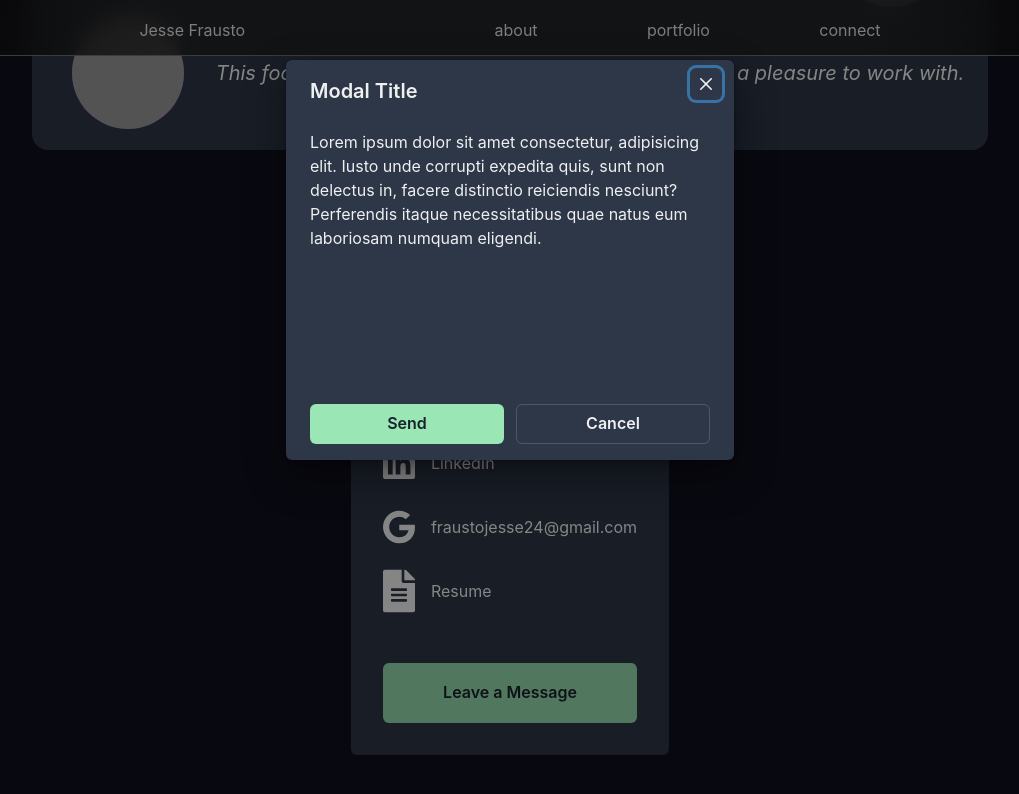
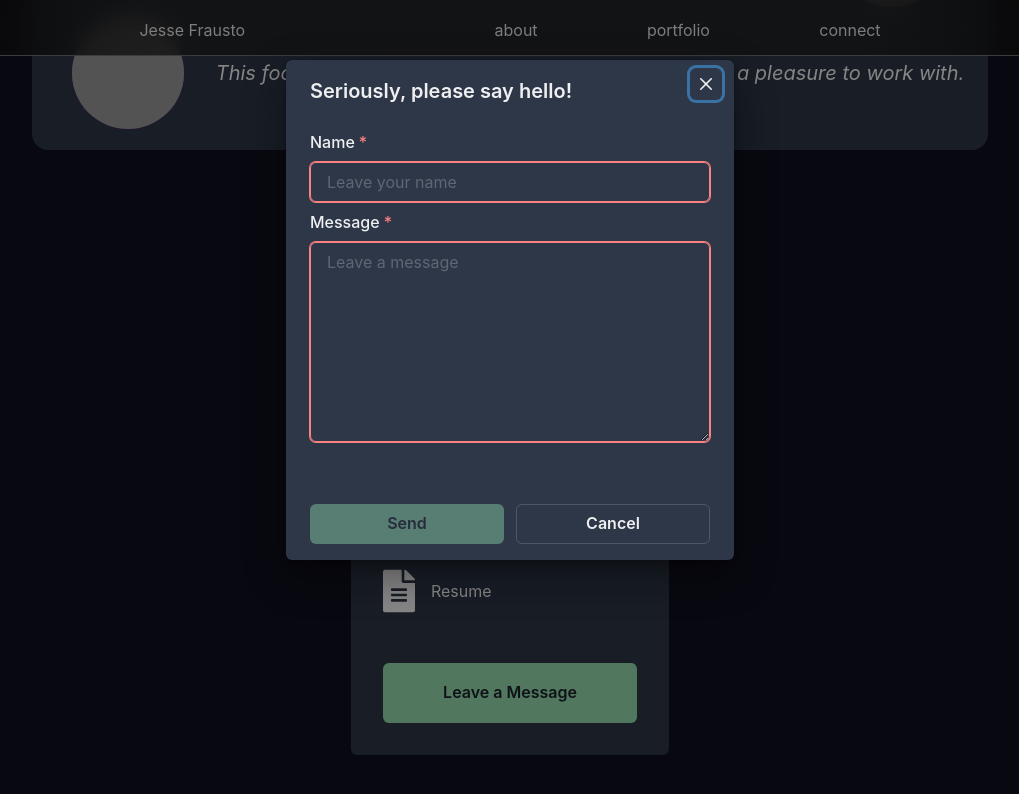
Before and after one commit to jfrausto/next-portfolio, a Next.js app: page / in a window 1280 px wide. Both pictures are taken after a click on the button "Leave a Message". Shown: the part 4833-5627 px from the top of the page, without its empty margins (130-1149 px from the left). Built offline with nearby package versions, Linux system fonts and the light colour scheme; grey boxes are pictures that could not be loaded.

Commit message:
create message form, form validation

```diff
--- /dev/null
+++ b/src/components/MessageForm.tsx
@@ -0,0 +1,97 @@
+import React, {useState, useEffect} from 'react';
+import {
+  FormControl,
+  FormLabel,
+  FormErrorMessage,
+  FormHelperText,
+  VStack,
+  Input,
+  Textarea,
+  ScaleFade,
+  useDisclosure,
+  Text
+} from '@chakra-ui/react';
+// import type HTMLTextAreaElement from 'typescript'
+
+interface MessageFormProps {
+  setValidSend: React.Dispatch<React.SetStateAction<boolean>>
+}
+
+export const MessageForm: React.FC<MessageFormProps> = ({setValidSend}) => {
+
+  const [nameVal, setNameVal] = useState<string>("");
+  const [msgVal, setMsgVal] = useState<string>("");
+  const { isOpen, onOpen, onToggle } = useDisclosure();
+
+
+  useEffect(() => {
+    if((nameVal.length <= 0) ||
+    (msgVal.length <= 0 || msgVal.length >= 320)
+    ) setValidSend(false);
+    else setValidSend(true);
+    return () => {
+
+    }
+  }, [nameVal, msgVal])
+
+  useEffect(() => {
+
+    if(msgVal.length!==0) onToggle();
+    return () => {
+      onOpen();
+    }
+  }, [msgVal.length===320])
+
+  const handleTextareaChange = (e: React.FormEvent<HTMLTextAreaElement>) => {
+    const textarea = e.target as HTMLTextAreaElement;
+    const taVal = textarea.value;
+    setMsgVal(taVal);
+  };
+  const handleNameChange = (e: React.FormEvent<HTMLInputElement>) => {
+    const nameInput = e.target as HTMLTextAreaElement;
+    const niVal = nameInput.value;
+    setNameVal(niVal);
+  };
+
+  return (
+    <>
+      <VStack>
+        <FormControl isRequired
+          isInvalid={nameVal.length <= 0 || nameVal.length > 30 }
+        >
+          <FormLabel htmlFor='name'>Name</FormLabel>
+          <Input
+            id='name'
+            placeholder='Leave your name'
+            value={nameVal}
+            onChange={handleNameChange}
+            maxLength={30}
+          />
+        </FormControl>
+        <FormControl isRequired
+        >
+          <FormLabel htmlFor="message">Message</FormLabel>
+          <Textarea
+            maxLength={320}
+            value={msgVal}
+            placeholder='Leave a message'
+            onChange={handleTextareaChange}
+            isInvalid={msgVal.length <= 0 || msgVal.length >= 320 }
+            h={"200px"}
+          />
+
+            <ScaleFade
+              initialScale={0.9}
+              in={isOpen}
+            >
+              <Text
+                mt={1}
+                color={"red.300"}>
+                Message too long!
+              </Text>
+            </ScaleFade>
+        </FormControl>
+      </VStack>
+    </>
+  )
+}
--- a/src/components/MessageModal.tsx
+++ b/src/components/MessageModal.tsx
@@ -1,4 +1,4 @@
-import React, {useRef} from 'react';
+import React, {useRef, useEffect, useState} from 'react';
 import {
   Modal,
   ModalOverlay,
@@ -11,12 +11,14 @@ import {
   Button,
   useDisclosure,
   Flex
-} from '@chakra-ui/react'
+} from '@chakra-ui/react';
+import { MessageForm } from './MessageForm';
 
 export const MessageModal:React.FC = () => {
 
   const {isOpen, onOpen, onClose} = useDisclosure();
   const finalRef = useRef();
+  const [isValidSend, setValidSend ] = useState(false);
 
   return (
     <>
@@ -38,22 +40,18 @@ export const MessageModal:React.FC = () => {
         finalFocusRef={finalRef} isOpen={isOpen} onClose={onClose}>
         <ModalOverlay />
         <ModalContent
-          minH={"50vh"}
+          minH={"500px"}
+          // maxW={"89vw"}
+          mx={4}
+          top={0}
           // bg={"transparent"}
         >
-          <ModalHeader>Modal Title</ModalHeader>
+          <ModalHeader>Seriously, please say hello!</ModalHeader>
           <ModalCloseButton />
           <ModalBody>
-            <Text>
-              Lorem ipsum dolor sit amet consectetur,
-              adipisicing elit.
-              Iusto unde corrupti expedita quis,
-              sunt non delectus in,
-              facere distinctio reiciendis
-              nesciunt? Perferendis itaque
-              necessitatibus quae natus eum
-              laboriosam numquam eligendi.
-            </Text>
+              <MessageForm
+                setValidSend={setValidSend}
+              />
           </ModalBody>
 
           <ModalFooter
@@ -64,6 +62,7 @@ export const MessageModal:React.FC = () => {
 
             >
               <Button
+                isDisabled={!isValidSend}
                 colorScheme='green'
                 mr={3}
                 w={"50%"}
```
